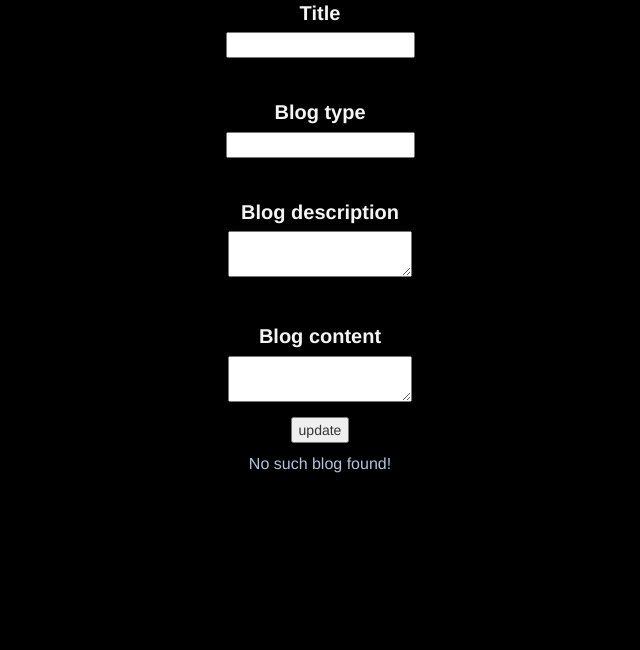
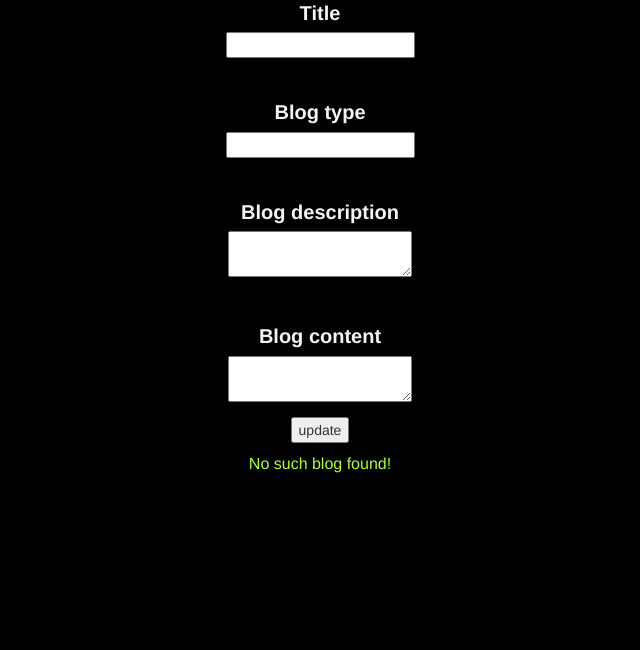
Before and after one commit to nikitabansal711/Blogger_flask, a Flask app: page /update_my_blog/1 in a window 1280 px wide. Shown: the part 173-823 px from the top of the page, without its empty margins (320-960 px from the left). Run offline with Flask 2, Linux system fonts and the light colour scheme; the visitor is signed in with stand-in values (Sample User, id 1); data that the repository does not hold is empty; some libraries are stand-ins or nearby versions.

Commit message:
modified styling

```diff
--- a/flask_app/app/static/styles/style.css
+++ b/flask_app/app/static/styles/style.css
@@ -119,7 +119,7 @@
 }
 
 .style-p2 {
-  color: #b0c4de;
+  color: greenyellow;
   font-size: medium;
 }
 .navbar-brand {
```
